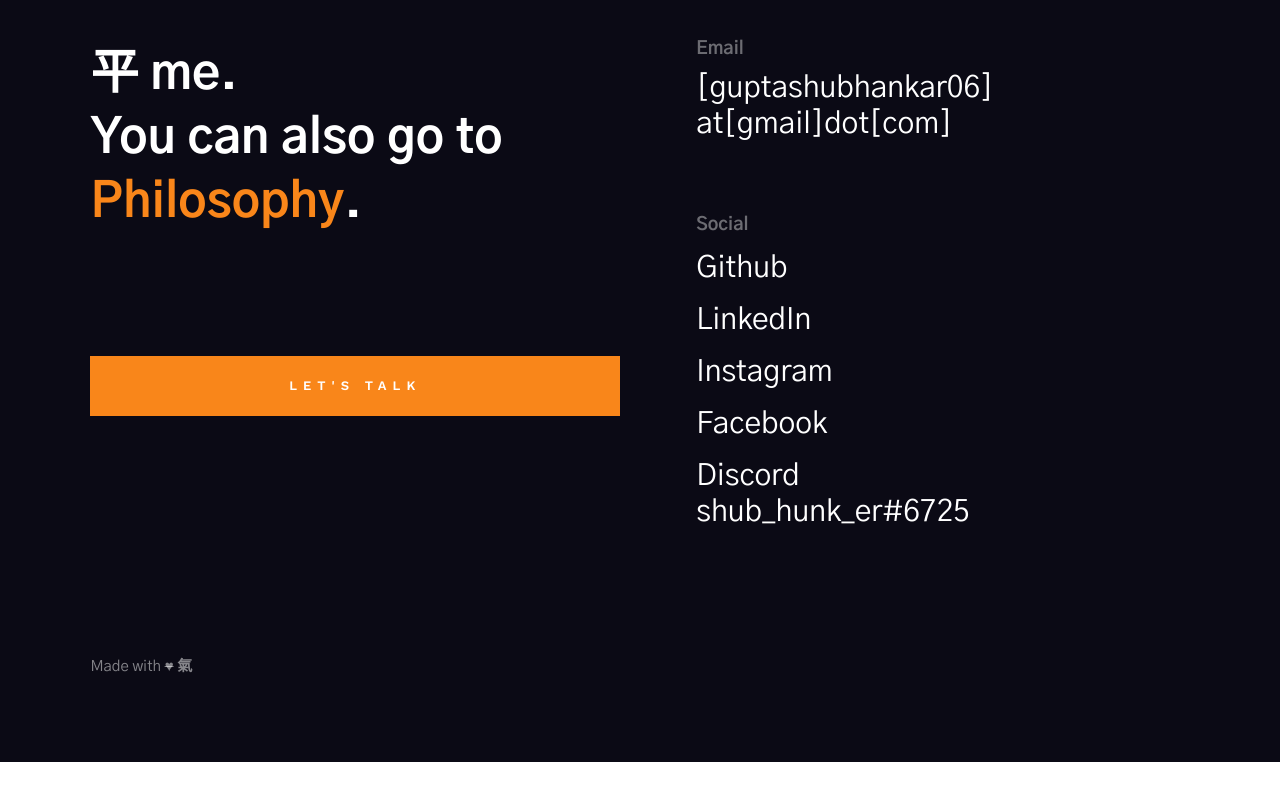
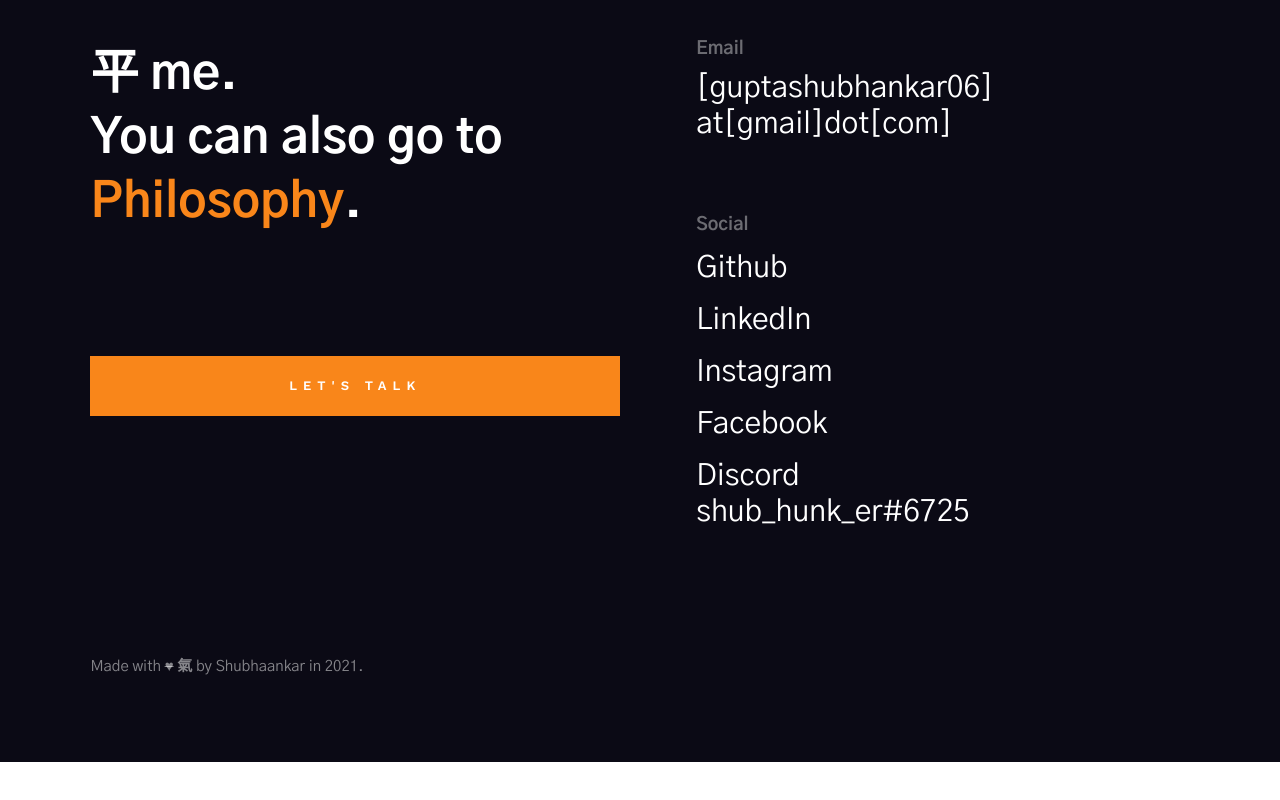
Before and after one commit to shubhaankargupta/blueddd, a plain HTML site: page index.html in a window 1280 px wide. Shown: the part 3114-3914 px from the top of the page. Drawn offline with nearby package versions, Linux system fonts and the light colour scheme.

Commit message:
Update index.html

```diff
--- a/index.html
+++ b/index.html
@@ -260,7 +260,7 @@
 
             <div class="row s-footer__bottom">
                 <div class="column large-full ss-copyright">
-                    <span>Made with <del>♥</del> <strong>氣</strong></span>
+                    <span>Made with <del>♥</del> <strong>氣</strong> by Shubhaankar in 2021.</span>
                 </div> <!-- end ss-copyright -->
 
                 <div class="ss-go-top">
```
